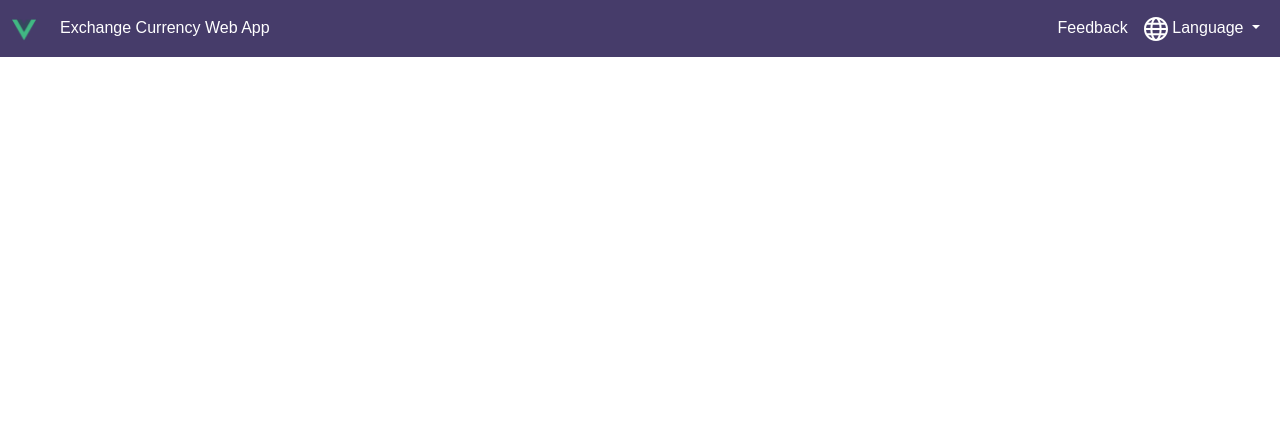
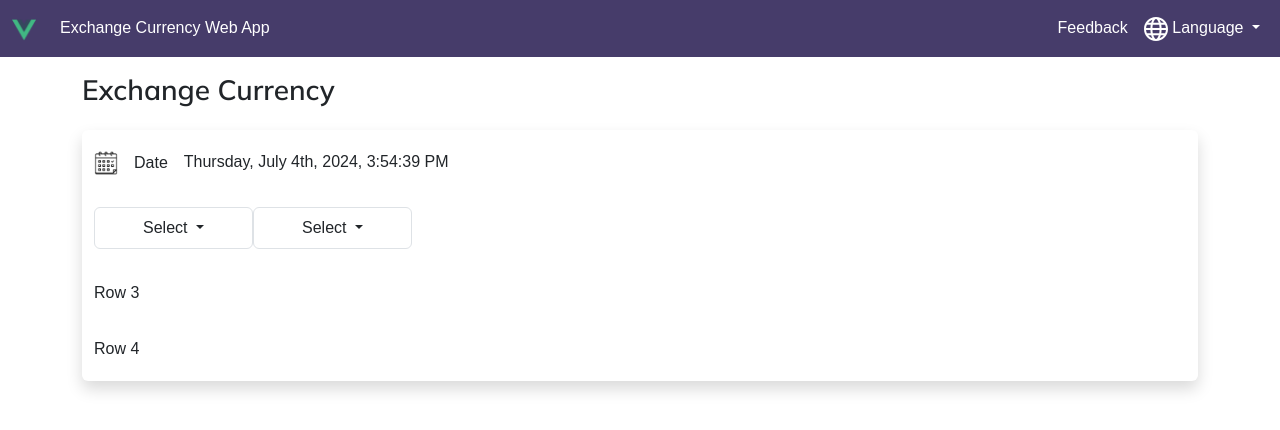
Before and after one commit to harrysan/vue-exchange-currency, a Vue app: page /exchange in a window 1280 px wide. Shown: the top 430 px of the page. Built offline with nearby package versions, Linux system fonts and the light colour scheme.

Commit message:
Exchange Page

```diff
--- a/package.json
+++ b/package.json
@@ -12,6 +12,7 @@
     "@popperjs/core": "^2.11.8",
     "bootstrap": "^5.3.3",
     "core-js": "^3.8.3",
+    "dateformat": "^5.0.3",
     "vue": "^3.2.13",
     "vue-router": "^4.0.13",
     "vuex": "^4.0.2"
@@ -19,6 +20,7 @@
   "devDependencies": {
     "@babel/core": "^7.12.16",
     "@babel/eslint-parser": "^7.12.16",
+    "@types/dateformat": "^5.0.2",
     "@vue/cli-plugin-babel": "~5.0.0",
     "@vue/cli-plugin-eslint": "~5.0.0",
     "@vue/cli-service": "~5.0.0",
--- a/src/pages/exchange/ExchangeCurrency.vue
+++ b/src/pages/exchange/ExchangeCurrency.vue
@@ -1,13 +1,111 @@
 <template>
-  <div></div>
+  <div class="container-lg py-3">
+    <h3 class="mulish-semibold text-dark mb-4">Exchange Currency</h3>
+    <div class="container shadow p-3 mb-5 bg-body rounded px-2 py-1">
+      <div class="row">
+        <div class="col p-3">
+          <div
+            class="d-flex flex-column flex-sm-row bd-highlight justify-content-start gap-3"
+          >
+            <div class="d-flex align-items-center">
+              <div class="flex-shrink-0">
+                <img
+                  src="../../assets/icon/calendar.png"
+                  class="img-fluid"
+                  width="24"
+                  height="20"
+                  alt="Calendar Today"
+                />
+              </div>
+              <div class="flex-grow-1 ms-3">Date</div>
+            </div>
+            <div class="bd-highlight">{{ datetoday }}</div>
+          </div>
+        </div>
+      </div>
+      <div class="row">
+        <div class="col p-3">
+          <div
+            class="d-flex flex-column flex-sm-row bd-highlight justify-content-start"
+          >
+            <div class="dropdown">
+              <button
+                class="btn dropdown-toggle border py-2 px-5"
+                type="button"
+                id="dropdownMenu2"
+                data-bs-toggle="dropdown"
+                aria-expanded="false"
+              >
+                Select
+              </button>
+              <ul class="dropdown-menu" aria-labelledby="dropdownMenu2">
+                <li><h6 class="dropdown-header">Select currency</h6></li>
+                <li>
+                  <button class="dropdown-item" type="button">Action</button>
+                </li>
+                <li>
+                  <button class="dropdown-item" type="button">
+                    Another action
+                  </button>
+                </li>
+                <li>
+                  <button class="dropdown-item" type="button">
+                    Something else here
+                  </button>
+                </li>
+              </ul>
+            </div>
+            <div class="dropdown">
+              <button
+                class="btn dropdown-toggle border py-2 px-5"
+                type="button"
+                id="dropdownMenu2"
+                data-bs-toggle="dropdown"
+                aria-expanded="false"
+              >
+                Select
+              </button>
+              <ul class="dropdown-menu" aria-labelledby="dropdownMenu2">
+                <li><h6 class="dropdown-header">Select currency</h6></li>
+                <li>
+                  <button class="dropdown-item" type="button">Action</button>
+                </li>
+                <li>
+                  <button class="dropdown-item" type="button">
+                    Another action
+                  </button>
+                </li>
+                <li>
+                  <button class="dropdown-item" type="button">
+                    Something else here
+                  </button>
+                </li>
+              </ul>
+            </div>
+          </div>
+        </div>
+      </div>
+      <div class="row">
+        <div class="col p-3">Row 3</div>
+      </div>
+      <div class="row">
+        <div class="col p-3">Row 4</div>
+      </div>
+    </div>
+  </div>
 </template>
 
 <script>
+import dateFormat from "dateformat";
+
 export default {
   setup() {
-    return {};
+    const now = new Date();
+    const datetoday = dateFormat(now, "dddd, mmmm dS, yyyy, h:MM:ss TT");
+
+    return { datetoday };
   },
 };
 </script>
 
-<style lang="scss" scoped></style>
+<style scoped></style>
--- a/src/pages/feedback/FeedBack.vue
+++ b/src/pages/feedback/FeedBack.vue
@@ -1,5 +1,5 @@
 <template>
-  <div></div>
+  <div>Feedback</div>
 </template>
 
 <script>
```
Also changed, not shown: 1 other file (tests, documents, lock files or other folders).
